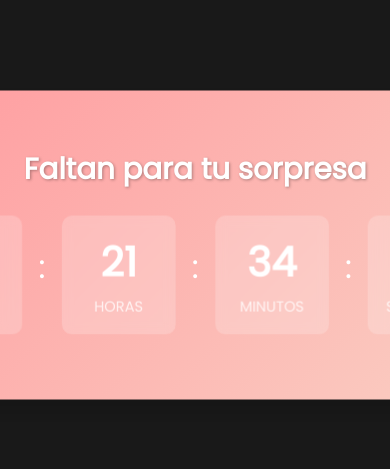
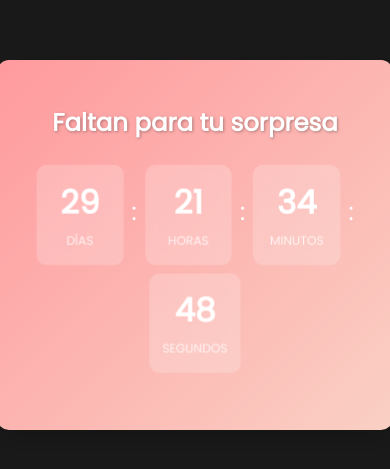
Before and after one commit to Ittany/Cumplea-os, a plain HTML site: page index.html in a window 390 px wide. Shown: the part 177-646 px from the top of the page. Drawn offline with nearby package versions, Linux system fonts and the light colour scheme; some packages are replaced by stand-ins of ours; a script that the page names is missing.

Commit message:
comit
css resposivo

```diff
--- a/style/main.css
+++ b/style/main.css
@@ -103,6 +103,46 @@ body {
 .hidden {
   display: none !important;
 }
+
+@media (max-width: 768px) {
+  .countdown-box {
+    padding: 1.5rem 2rem;
+    border-radius: 12px;
+  }
+
+  .countdown-box h2 {
+    font-size: 1.5rem;
+  }
+
+  .countdown-timer {
+    flex-wrap: wrap;
+    gap: 0.5rem;
+  }
+
+  .time-unit {
+    min-width: 60px;
+    padding: 0.8rem;
+  }
+
+  .time-unit span {
+    font-size: 2rem;
+  }
+
+  .time-unit small {
+    font-size: 0.75rem;
+  }
+
+  .time-separator {
+    font-size: 1.5rem;
+    margin-top: -0.5rem;
+  }
+
+  #open-surprise {
+    font-size: 1rem;
+    padding: 0.8rem 1.5rem;
+  }
+}
+
 
 .song {
   visibility: hidden;
```
